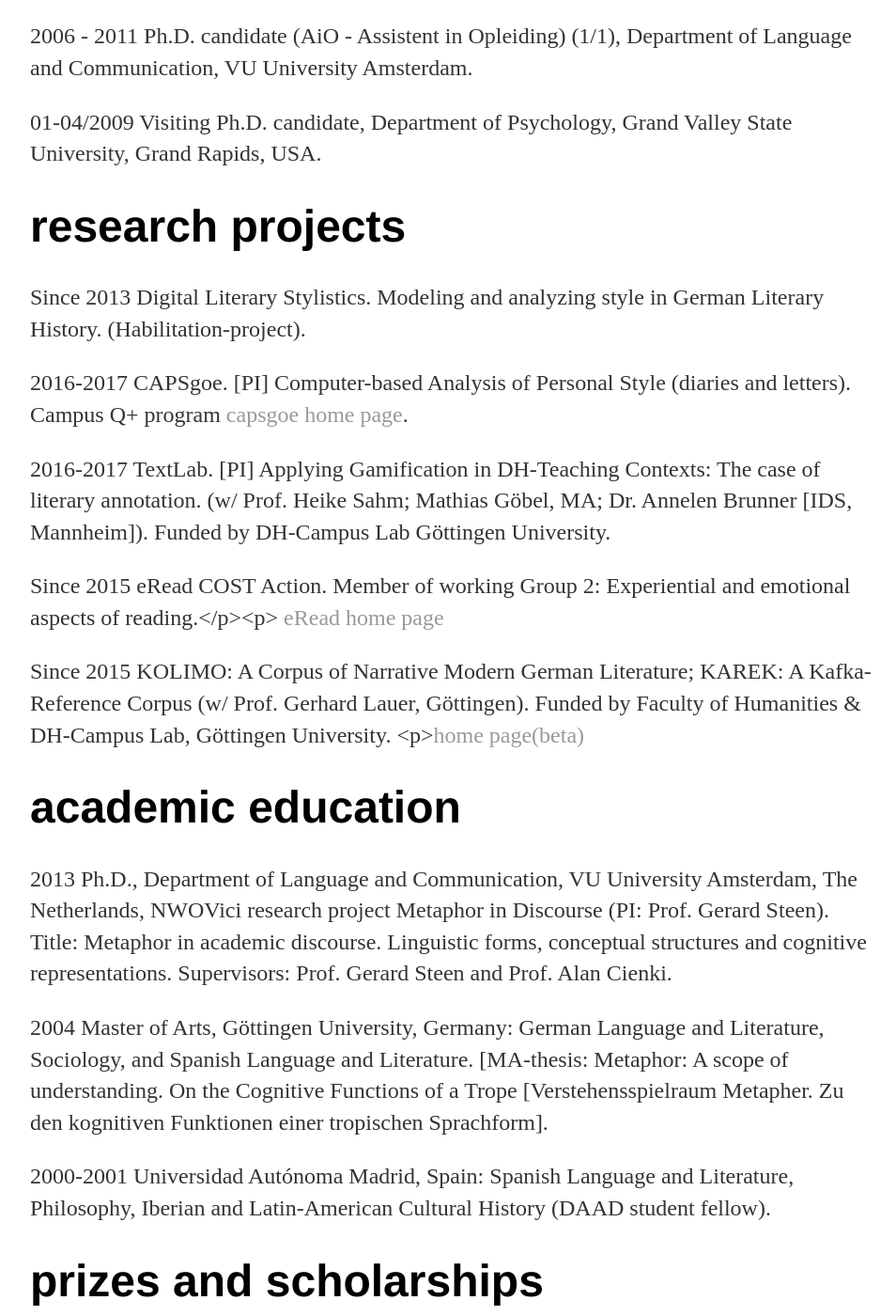
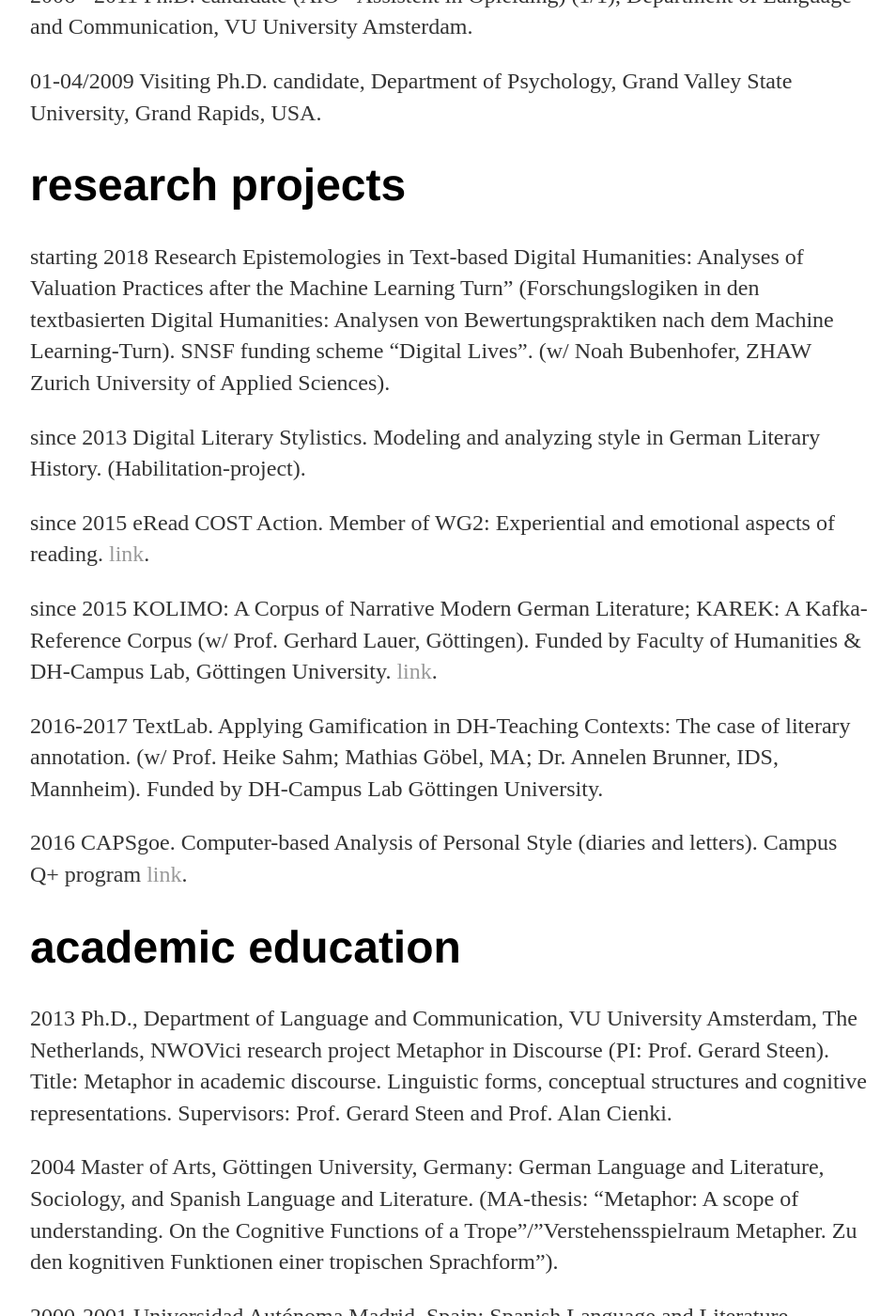
Before and after one commit to jberenike/jberenike.github.io, a Jekyll site: the page built from cv.md, in a window 1280 px wide and 1400 px high, scrolled down 594 px. Shown: the whole window at 94% size, without its empty margins (160-1114 px from the left). Built offline with Jekyll 4.4.1, drawn with Linux system fonts in a browser that asks for light colours; some of the changed text lies outside the part shown.

Commit message:
Update cv.md

```diff
--- a/cv.md
+++ b/cv.md
@@ -1,18 +1,15 @@
 ---
 layout: default
-title: cv
+title: j. berenike herrmann
 
 ---
 
-
-# cv
-
 # academic positions
-### current
+## current
 since 08/2017  Postdoc (“Oberassistentin“) (1/1),	Digital Humanities Lab, Basel University.
 
-### previous
-2011 - 2017 Assistant Professor (“wissenschaftliche Mitarbeiterin“) (1/1), Department of German, Göttingen University, German Literary Studies.
+## previous
+2011 - 2017 Postdoctoral Research and Teaching Associate (“wissenschaftliche Mitarbeiterin“) (1/1), Department of German, Göttingen University, German Literary Studies.
 
 10/2011-04/12	Substitute Professor (1/1) “Neuere Deutsche Literatur“ (C-4), Department of German, Göttingen University.
 
@@ -22,27 +19,30 @@
 
 # research projects
 
-Since 2013	Digital Literary Stylistics. Modeling and analyzing style in German Literary History. (Habilitation-project).
+starting 2018 Research Epistemologies in Text-based Digital Humanities: Analyses of Valuation Practices after the Machine Learning Turn” (Forschungslogiken in den textbasierten Digital Humanities: Analysen von Bewertungspraktiken nach dem Machine Learning-Turn). SNSF funding scheme “Digital Lives”. (w/ Noah Bubenhofer, ZHAW Zurich University of Applied Sciences).
 
-2016-2017	CAPSgoe. [PI] Computer-based Analysis of Personal Style (diaries and letters). Campus Q+ program <a href="https://capsgoe.wordpress.com/" target="_blank"> capsgoe home page</a>.
+since 2013	Digital Literary Stylistics. Modeling and analyzing style in German Literary History. (Habilitation-project).
 
-2016-2017	TextLab. [PI] Applying Gamification in DH-Teaching Contexts: The case of literary annotation. (w/ Prof. Heike Sahm; Mathias Göbel, MA; Dr. Annelen Brunner [IDS, Mannheim]). Funded by DH-Campus Lab Göttingen University.
+since 2015	eRead COST Action. Member of WG2: Experiential and emotional aspects of reading. [link](http://ereadcost.eu/).
 
-Since 2015	eRead COST Action. Member of working Group 2: Experiential and emotional aspects of reading.</p><p><a href="http://ereadcost.eu/" target="_blank"> eRead home page</a>
+since 2015 	KOLIMO: A Corpus of Narrative Modern German Literature; KAREK: A Kafka-Reference Corpus (w/ Prof. Gerhard Lauer, Göttingen). Funded by Faculty of Humanities & DH-Campus Lab, Göttingen University. [link](https://www.kolimo.uni-goettingen.de/).
 
-Since 2015 	KOLIMO: A Corpus of Narrative Modern German Literature; KAREK: A Kafka-Reference Corpus (w/ Prof. Gerhard Lauer, Göttingen). Funded by Faculty of Humanities & DH-Campus Lab, Göttingen University.  <p><a href="https://www.kolimo.uni-goettingen.de/" target="_blank">home page(beta)</a>
+2016-2017	TextLab. Applying Gamification in DH-Teaching Contexts: The case of literary annotation. (w/ Prof. Heike Sahm; Mathias Göbel, MA; Dr. Annelen Brunner, IDS, Mannheim). Funded by DH-Campus Lab Göttingen University.
+
+2016 CAPSgoe. Computer-based Analysis of Personal Style (diaries and letters). Campus Q+ program [link](https://capsgoe.wordpress.com/).
+
 
 # academic education
 
 2013 		Ph.D., Department of Language and Communication, VU University Amsterdam, The Netherlands, NWOVici research project Metaphor in Discourse (PI: Prof. Gerard Steen). Title: Metaphor in academic discourse. Linguistic forms, conceptual structures and cognitive representations. Supervisors: Prof. Gerard Steen and Prof. Alan Cienki.
 
-2004 		Master of Arts, Göttingen University, Germany: German Language and Literature, Sociology, and Spanish Language and Literature. [MA-thesis: Metaphor: A scope of understanding. On the Cognitive Functions of a Trope [Verstehensspielraum Metapher. Zu den kognitiven Funktionen einer tropischen Sprachform].
+2004 		Master of Arts, Göttingen University, Germany: German Language and Literature, Sociology, and Spanish Language and Literature. (MA-thesis: "Metaphor: A scope of understanding. On the Cognitive Functions of a Trope"/"Verstehensspielraum Metapher. Zu den kognitiven Funktionen einer tropischen Sprachform").
 
 2000-2001 	Universidad Autónoma Madrid, Spain: Spanish Language and Literature, Philosophy, Iberian and Latin-American Cultural History (DAAD student fellow).
 
 # prizes and scholarships
 
-11/2014	“Prize for Humanities” Göttingen Academy of Sciences and Humanities. https://adw-goe.de/en/awards/categories/preis-fuer-geisteswissenschaften/preistraeger/
+11/2014	“Prize for Humanities” Göttingen Academy of Sciences and Humanities. [link](https://adw-goe.de/en/awards/categories/preis-fuer-geisteswissenschaften/preistraeger/)
 
 12/2013	Travel Grant Volkswagen Foundation, Herrenhausen Conference “(Digital) Humanities Revisited – Challenges and Opportunities in the Digital Age”.
 
@@ -52,44 +52,44 @@
 
 # academic self-admininstration & organization
 
-since 08/2017	Spokesperson ADHO Special Interest Group (SIG) in Digital Literary Stylistics. http://dls.hypotheses.org/
+since 08/2017	Spokesperson ADHO Special Interest Group (SIG) in Digital Literary Stylistics. [link](http://dls.hypotheses.org/)
 
 2016-2017 		Member Steering Committee TextLab at Digital CampusLab, Göttingen University
 
 since 3/2017 	Member Publications Committee of SSOL (Peer-Reviewed Journal "Scientific Study of Literature")
 
-2013-2017	    Member Governing Board of the Society for the Empirical Study of Literature and Media (IGEL): Member at Large, Web Officer. http://www.igel.uni-goettingen.de
+2013-2017	    Member Governing Board of the Society for the Empirical Study of Literature and Media (IGEL): Member at Large, Web Officer. [link](http://www.igel.uni-goettingen.de)
 
-since 2014	Board Member Göttingen Dialog in Digital Humanities (GDDH), funded by German Federal Ministry of Education and Research. http://www.gcdh.de/en/events/gottingen-dialog-digital-humanities
+since 2014	Board Member Göttingen Dialog in Digital Humanities (GDDH), funded by German Federal Ministry of Education and Research. [link](http://www.gcdh.de/en/events/gottingen-dialog-digital-humanities)
 
 2013-2014	  Member Governing Board German Department, Göttingen University: Second Representative of Mid-Level Faculty (‘Mittelbau’).
 
-Since 2012	Active Founding Member: ‘Göttinger philologisches Forum’ (GpF). An interdisciplinary research platform for postdocs of language and literature studies. http://www.uni-Göttingen.de/en/351956.html
+Since 2012	Active Founding Member: ‘Göttinger philologisches Forum’ (GpF). An interdisciplinary research platform for postdocs of language and literature studies. [link](http://www.uni-Göttingen.de/en/351956.html)
 
-Since 2012	Active Founding Member: Digital Text analysis Working Group (TaWG), Göttingen Centre for Digital Humanities. http://www.gcdh.de/en/research/digital-text-analysis/
+Since 2012	Active Founding Member: Digital Text analysis Working Group (TaWG), Göttingen Centre for Digital Humanities.[link](http://www.gcdh.de/en/research/digital-text-analysis/)
 
 # conferences & workshops
 
 ## conferences
 
-07/2015 	Literature and empathy - A transdisciplinary symposium. Endorsed by the International Society for the Empirical Study of Literature and the Media (IGEL). (with Gerhard Lauer, Göttingen) http://www.literatureandempathy.uni-goettingen.de
+07/2015 	Literature and empathy - A transdisciplinary symposium. Endorsed by the International Society for the Empirical Study of Literature and the Media (IGEL). (with Gerhard Lauer, Göttingen) [link](http://www.literatureandempathy.uni-goettingen.de)
 
-07/2010 	Bi-Annual International Conference Researching and Applying Metaphor (RaAM08), VU University Amsterdam, NL. Member of Local Organizing Team.  http://www.raam.org.uk/Amsterdam_2010.html
+07/2010 	Bi-Annual International Conference Researching and Applying Metaphor (RaAM08), VU University Amsterdam, NL. Member of Local Organizing Team. [link](http://www.raam.org.uk/Amsterdam_2010.html)
 
 
 ## workshops (selection)
 
 07/2018			DH@IGEL. Symposium at International Society for the Empirical Study of Literature and Media, Stavanger.
 
-07/2016		The Power of Digital Text Analysis. Symposium at International Society for the Empirical Study of Literature and Media, Chicago. (with Prof. Francesca Frontini) https://sites.google.com/site/igelchicago2016/program/prelim_program
+07/2016		The Power of Digital Text Analysis. Symposium at International Society for the Empirical Study of Literature and Media, Chicago. (with Prof. Francesca Frontini) [link](https://sites.google.com/site/igelchicago2016/program/prelim_program)
 
-07/2016		Digital Literary Stylistics. Pre-Conference Workshop at DH2016 Krakow, Poland. (with Prof. Francesca Frontini and Dr. Marissa Gemma) http://digitalliterarystylistic.github.io/
+07/2016		Digital Literary Stylistics. Pre-Conference Workshop at DH2016 Krakow, Poland. (with Prof. Francesca Frontini and Dr. Marissa Gemma) [link](http://digitalliterarystylistic.github.io/)
 
 06/2016		Antecedents and consequences of story literacy. Göttingen Institute for Advanced Study (with Dr. Frank Hakemulder, Prof. Gerhard Lauer, and Dr. Massimo Salgaro)
 
-12/2015		Exploring lexical and syntactic patterns in literary texts with EREMOS - a practical tutorial. http://www.uni-goettingen.de/de/513825.html
+12/2015		Exploring lexical and syntactic patterns in literary texts with EREMOS - a practical tutorial. [link](http://www.uni-goettingen.de/de/513825.html)
 
-04/2015		DigLiGö (Digitale Literaturwissenschaft Göttingen) – A transdisciplinary DH-grassroots-workshop on digital edition and digital text analysis Göttingen Centre for Digital Humanities (GCDH) (with Prof. Heike Sahm).</p>
+04/2015		DigLiGö (Digitale Literaturwissenschaft Göttingen) – A transdisciplinary DH-grassroots-workshop on digital edition and digital text analysis Göttingen Centre for Digital Humanities (GCDH) (with Prof. Heike Sahm).
 
 
 # academic reviewer
```
